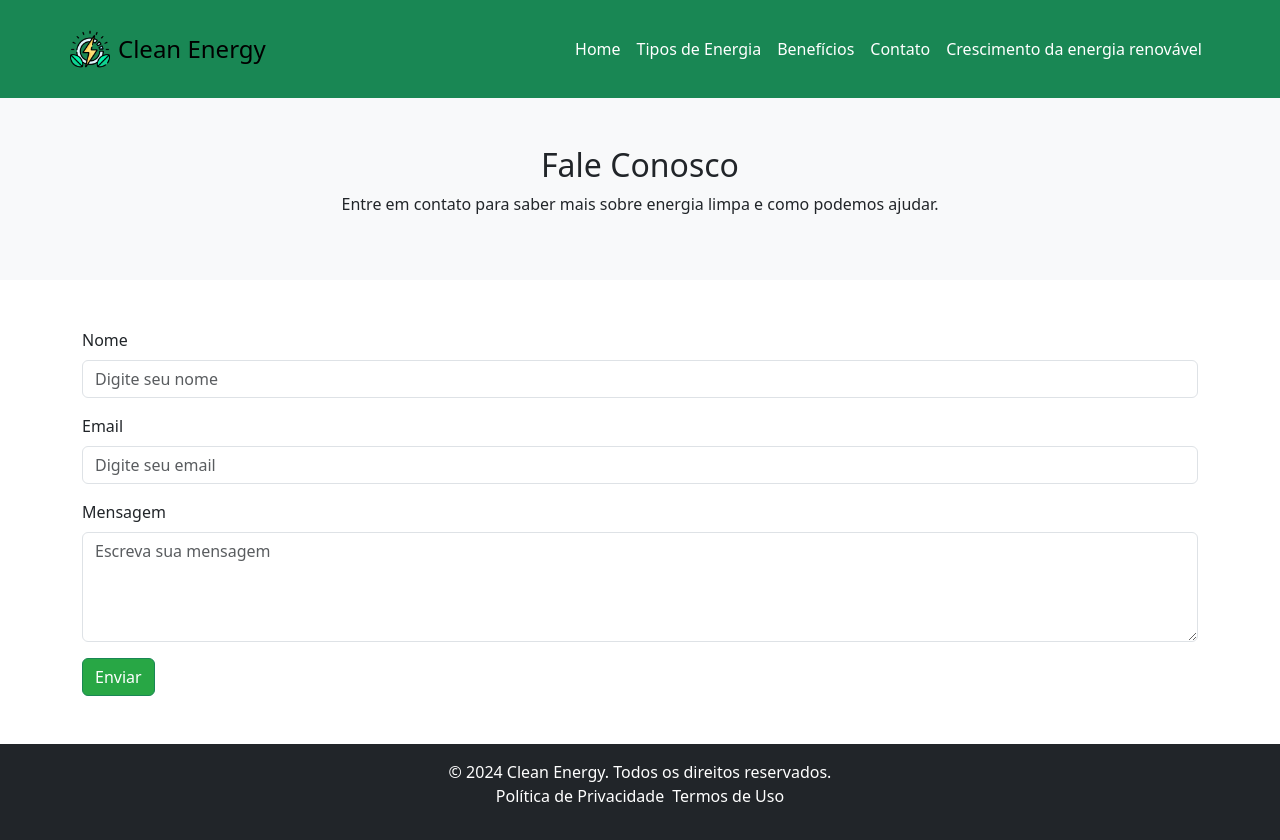
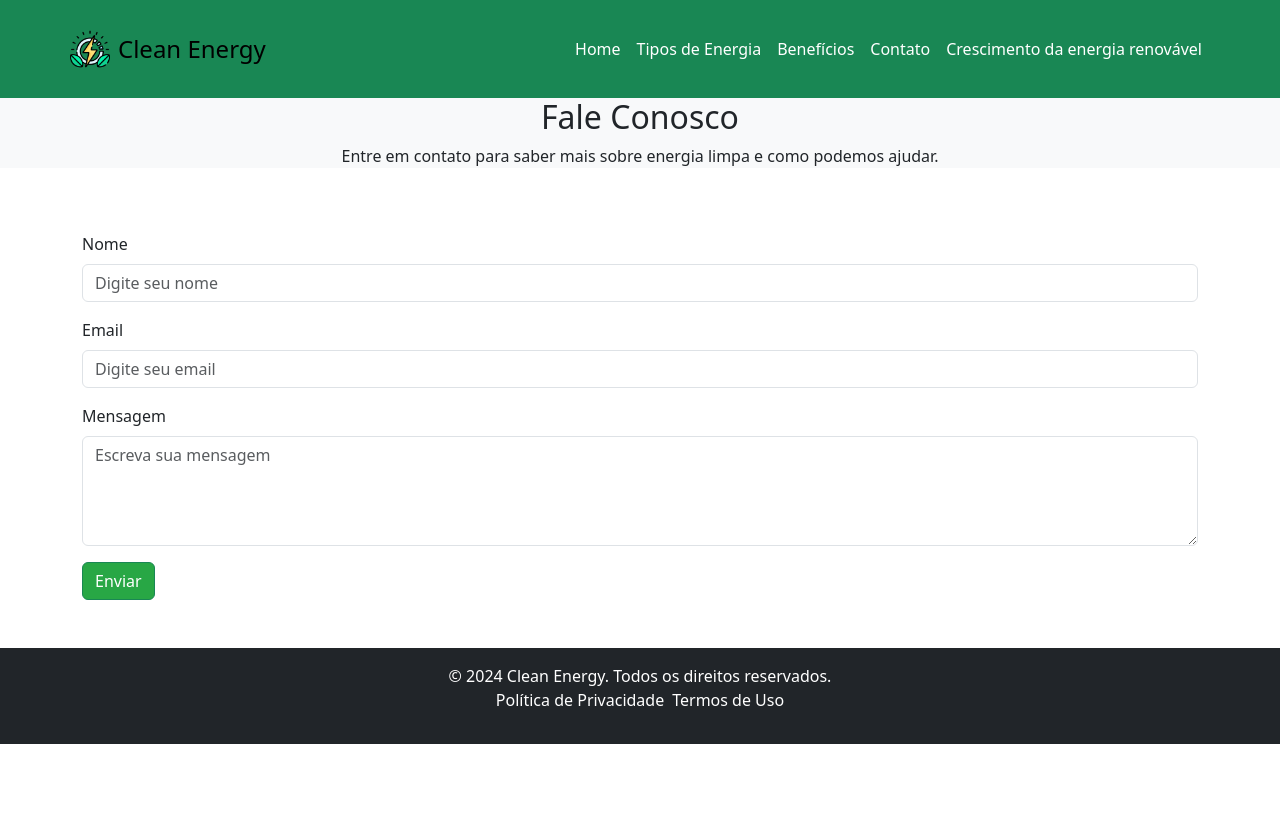
Before and after one commit to Caue-Garaude/CLEAN-ENERGY, a React (Vite) app: page /contact in a window 1280 px wide. After the commit the page ends 800 px from the top, so only its background shows below. Built offline with nearby package versions, Linux system fonts and the light colour scheme.

Commit message:
Update Contact.jsx

```diff
--- a/src/pages/Contact.jsx
+++ b/src/pages/Contact.jsx
@@ -38,7 +38,7 @@ const Contact = () => {
 
   return (
     <main>
-      <section className="hero bg-light text-center py-5">
+      <section className="hero bg-light text-center py-10">
         <div className="container">
           <h2>Fale Conosco</h2>
           <p>Entre em contato para saber mais sobre energia limpa e como podemos ajudar.</p>
```
